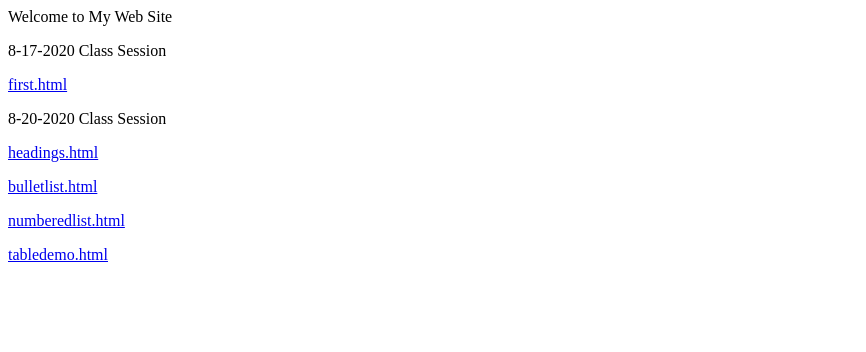
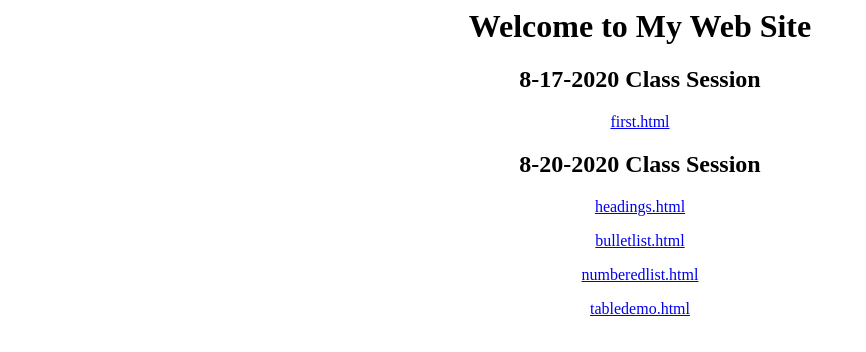
Before and after one commit to jidavis2943/jidavis2943.github.io, a plain HTML site: page index.html in a window 1280 px wide. Shown: the whole page, without its empty margins (0-866 px from the left). Drawn offline with Linux system fonts and the light colour scheme.

Commit message:
Update index.html

```diff
--- a/index.html
+++ b/index.html
@@ -4,14 +4,16 @@
   </head>
 
   <body>
-    <p>Welcome to My Web Site</p>
-    <p>8-17-2020 Class Session</p>
+    <center>
+    <h1>Welcome to My Web Site</h1>
+    <h2>8-17-2020 Class Session</h2>
     <p><a href="FIRST.HTML">first.html</a></p>
-    <p>8-20-2020 Class Session</p>
+    <h2>8-20-2020 Class Session</h2>
     <p><a href="headings.html">headings.html</a></p>
     <p><a href="bulletlist.html">bulletlist.html</a></p>
     <p><a href="numberedlist.html">numberedlist.html</a></p>
     <p><a href="tabledemo.html">tabledemo.html</a></p>
+    </center>
   </body>
 
 </html>
```
